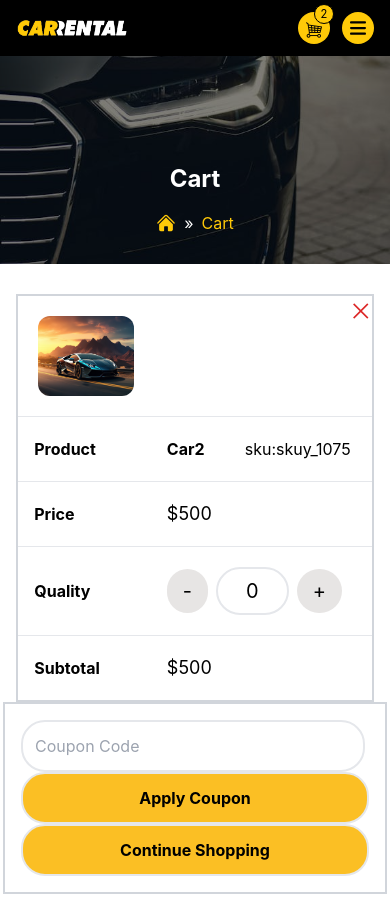
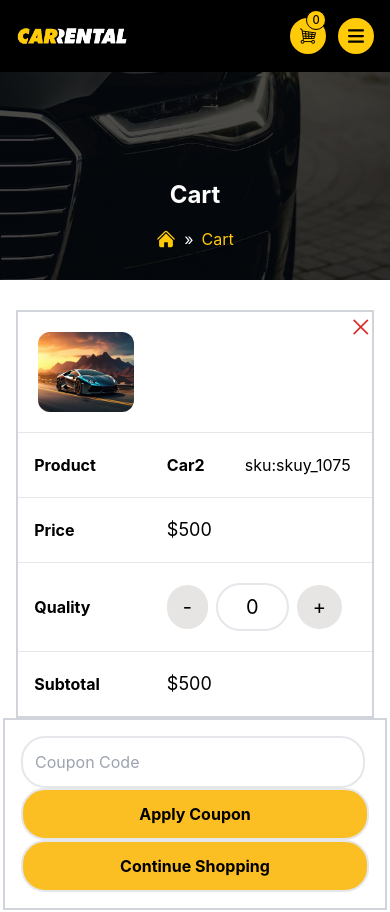
Before and after one commit to itunumide/car-rental, a React (Vite) app: page /cart in a window 390 px wide. Shown: the top 912 px of the page. Built offline with nearby package versions, Linux system fonts and the light colour scheme.

Commit message:
mobile header cart linked

```diff
--- a/src/reusables/PagesHero.jsx
+++ b/src/reusables/PagesHero.jsx
@@ -6,7 +6,7 @@ const PagesHero = () => {
     <div className='relative w-full h-[18rem] md:h-[24rem] mt-[-5rem] bg-cover bg-center' style={{backgroundImage: `url(${carbg})`}}>
 
 
-      <div className="overlay absolute inset-0 bg-black opacity-50"></div>
+      <div className="overlay absolute inset-0 bg-black opacity-70"></div>
 
       <h1 className='relative flex justify-center top-[65%] text-white z-10'>
         <Breadcrumb />
--- a/src/sticky/MobileHeader.jsx
+++ b/src/sticky/MobileHeader.jsx
@@ -19,7 +19,7 @@ const MobileHeader = () => {
   }, [navigate]);
 
   return (
-    <div className='relative z-20 md:hidden h-14 w-full bg-black flex justify-between items-center px-4 py-6'>
+    <div className='relative z-20 md:hidden h-[4.5rem] w-full bg-black flex justify-between items-center px-4 py-6'>
       <div className="left">
         <Link to={'/'}>
           <img src={carlogo} alt="car logo" className='w-28' />
@@ -28,17 +28,19 @@ const MobileHeader = () => {
 
       <div className="right flex justify-between items-center gap-3">
         {/* Cart Icon */}
-        <div className="cart bg-[#FFCA08] h-8 w-8 rounded-[50%] cursor-pointer">
+        <Link to={'/cart'}>
+        <div className="cart bg-[#FFCA08] h-9 w-9 rounded-[50%] cursor-pointer">
           <div className="relative left-4 top-[-0.5rem] innercircle bg-[#FFCA08] h-5 w-5 border-[1px] border-black rounded-[50%] flex justify-center items-center">
-            <p className='text-[0.7rem]'>2</p>
+            <p className='text-[0.7rem] text-black'>0</p>
           </div>
           <img src={carticon} alt="" className='w-4 m-auto mt-[-0.65rem]' />
         </div>
+        </Link>
 
         {/* Hamburger Menu */}
         <div
-          className="hamburger bg-[#FFCA08] h-8 w-8 rounded-[50%] flex justify-center items-center cursor-pointer"
-          onClick={toggleMenu} // Toggle menu on click
+          className="hamburger bg-[#FFCA08] h-9 w-9 rounded-[50%] flex justify-center items-center cursor-pointer"
+          onClick={toggleMenu}
         >
           <img src={hamburger} alt="hamburger icon" className='w-4' />
         </div>
```
Also changed, not shown: src/sticky/Footer.jsx (added).
